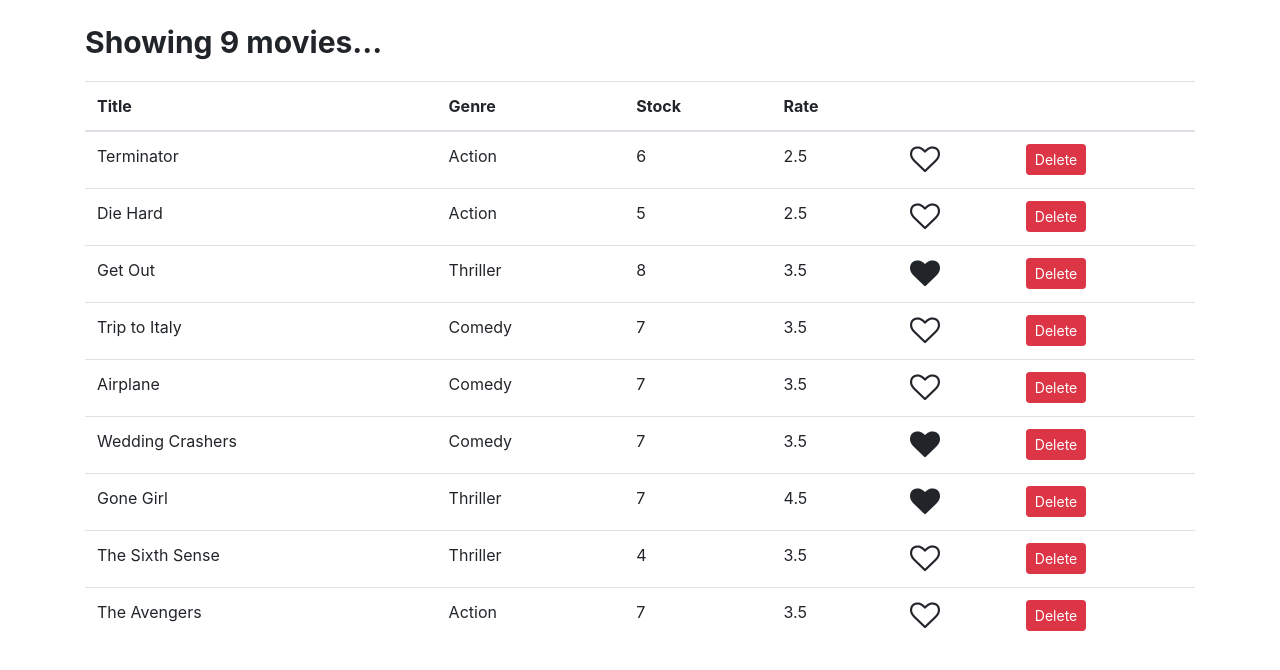
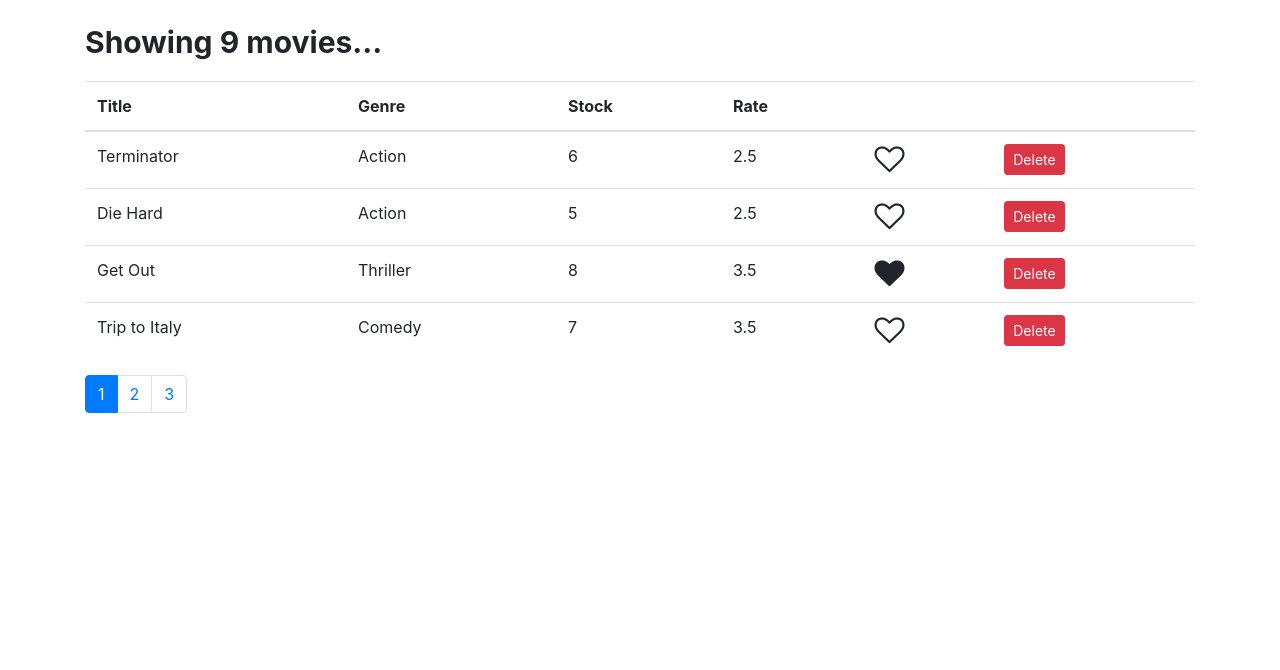
Before and after one commit to singhguri/Vidly-ReactJS, a React (Create React App) app: page / in a window 1280 px wide. Shown: the top 670 px of the page. Built offline with nearby package versions, Linux system fonts and the light colour scheme.

Commit message:
Pagination Implementation

```diff
--- a/package.json
+++ b/package.json
@@ -8,6 +8,8 @@
     "@testing-library/user-event": "^7.2.1",
     "bootstrap": "^4.4.1",
     "font-awesome": "^4.7.0",
+    "lodash": "^4.17.15",
+    "prop-types": "^15.7.2",
     "react": "^16.13.1",
     "react-dom": "^16.13.1",
     "react-scripts": "3.4.1"
--- /dev/null
+++ b/src/components/common/pagination.jsx
@@ -0,0 +1,43 @@
+import React from "react";
+import PropTypes from "prop-types";
+import _ from "lodash";
+
+const Pagination = (props) => {
+  const { itemsCount, pageSize, onPageChange, currentPage } = props;
+  console.log(currentPage);
+
+  const pagesCount = Math.ceil(itemsCount / pageSize);
+  if (pagesCount === 1) return null;
+  const pages = _.range(1, pagesCount + 1);
+
+  return (
+    <nav>
+      <ul className="pagination">
+        {pages.map((page) => (
+          <li
+            key={page}
+            className={page === currentPage ? "page-item active" : "page-item"}
+          >
+            {/* eslint-disable-next-line */}
+            <a
+              className="page-link"
+              onClick={() => onPageChange(page)}
+              style={{ cursor: "pointer" }}
+            >
+              {page}
+            </a>
+          </li>
+        ))}
+      </ul>
+    </nav>
+  );
+};
+
+Pagination.propTypes = {
+  itemsCount: PropTypes.number.isRequired,
+  pageSize: PropTypes.number.isRequired,
+  onPageChange: PropTypes.func.isRequired,
+  currentPage: PropTypes.number.isRequired,
+};
+
+export default Pagination;
--- a/src/components/movies.jsx
+++ b/src/components/movies.jsx
@@ -1,10 +1,14 @@
 import React, { Component } from "react";
 import { getMovies } from "../services/fakeMovieService";
 import Like from "../components/common/like";
+import Pagination from "../components/common/pagination";
+import { paginate } from "../utils/paginate";
 
 class Movies extends Component {
   state = {
     movies: getMovies(),
+    pageSize: 4,
+    currentPage: 1,
   };
 
   handleDelete = (movie) => {
@@ -20,6 +24,10 @@
     this.setState({ movies });
   };
 
+  handlePageChange = (page) => {
+    this.setState({ currentPage: page });
+  };
+
   styles = {
     fontSize: 30,
     fontWeight: "bold",
@@ -27,9 +35,12 @@
 
   render() {
     const { length: MovieCount } = this.state.movies;
+    const { pageSize, currentPage, movies: allMovies } = this.state;
 
-    if (MovieCount === 0)
+    if (MovieCount === 0) {
       return <p style={this.styles}>There are no movies...</p>;
+    }
+    const movies = paginate(allMovies, currentPage, pageSize);
     return (
       <div>
         <p style={this.styles}>Showing {MovieCount} movies...</p>
@@ -45,7 +56,7 @@
             </tr>
           </thead>
           <tbody>
-            {this.state.movies.map((movie) => (
+            {movies.map((movie) => (
               <tr key={movie._id}>
                 <td>{movie.title}</td>
                 <td>{movie.genre.name}</td>
@@ -69,6 +80,12 @@
             ))}
           </tbody>
         </table>
+        <Pagination
+          itemsCount={MovieCount}
+          pageSize={pageSize}
+          currentPage={currentPage}
+          onPageChange={this.handlePageChange}
+        />
       </div>
     );
   }
--- /dev/null
+++ b/src/utils/paginate.js
@@ -0,0 +1,6 @@
+import _ from "lodash";
+
+export function paginate(items, pageNumber, pageSize) {
+  const startIndex = (pageNumber - 1) * pageSize;
+  return _(items).slice(startIndex).take(pageSize).value();
+}
```
